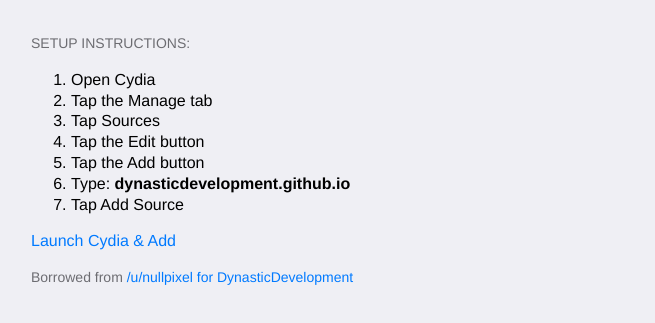
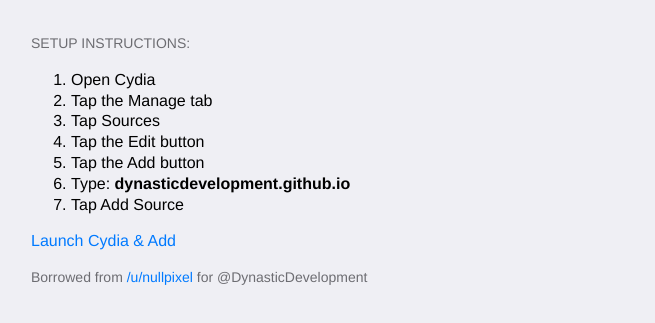
Before and after one commit to DynasticDevelopment/dynasticdevelopment.github.io, a plain HTML site: page index.html in a window 1280 px wide. Shown: the part 47-370 px from the top of the page, without its empty margins (127-782 px from the left). Drawn offline with Linux system fonts and the light colour scheme.

Commit message:
Fix dumb mistake

```diff
--- a/index.html
+++ b/index.html
@@ -22,7 +22,7 @@
             </ol>
 
             <a href="cydia://url/https://cydia.saurik.com/api/share#?source=http://dynasticdevelopment.github.io/" target="_blank" role="button"> Launch Cydia &amp; Add</a>
-            <p role="footer">Borrowed from <a href="https://reddit.com/user/nullpixel">/u/nullpixel for DynasticDevelopment</a></p>
+            <p role="footer">Borrowed from <a href="https://reddit.com/user/nullpixel">/u/nullpixel</a> for @DynasticDevelopment</p>
         </main>
 
 
```
